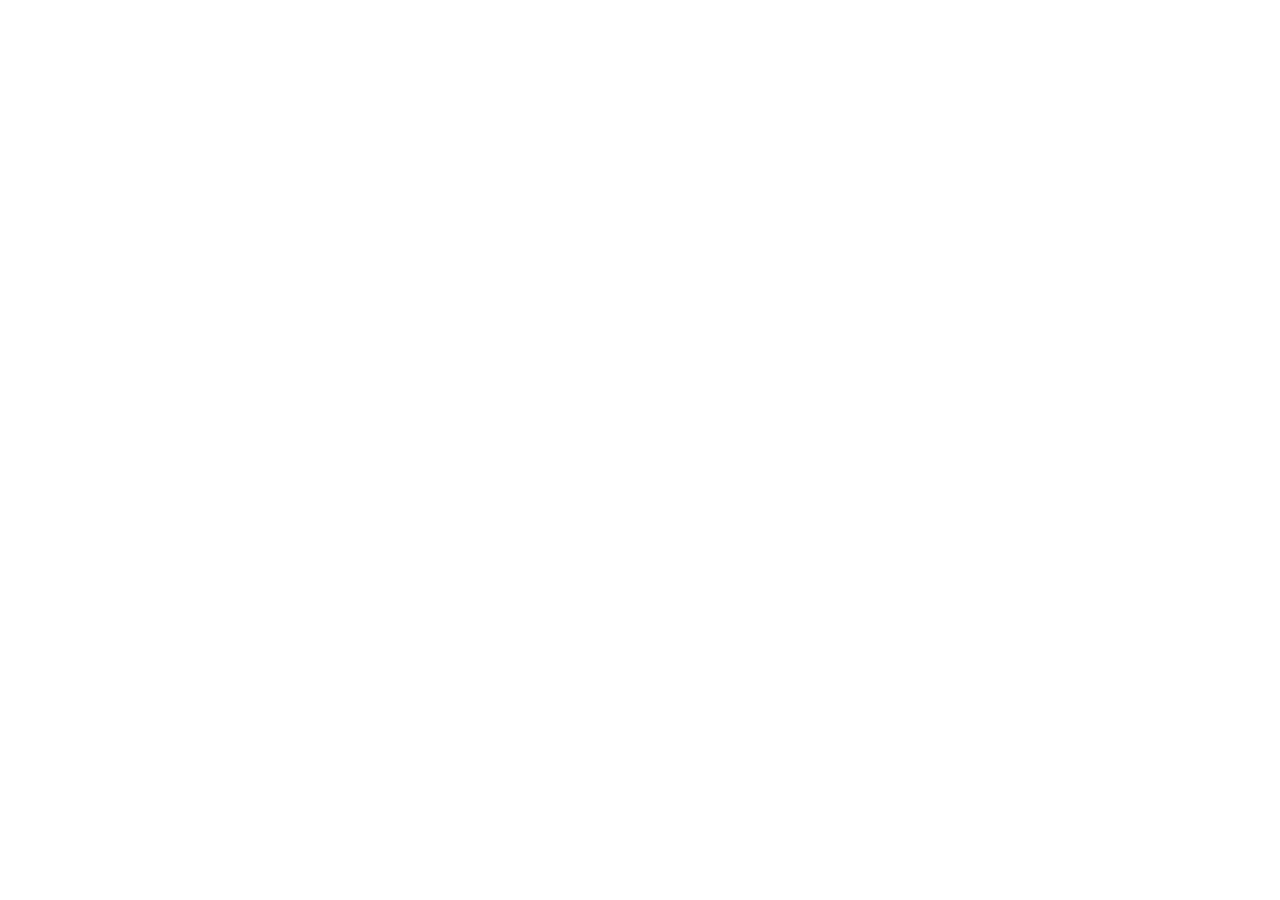
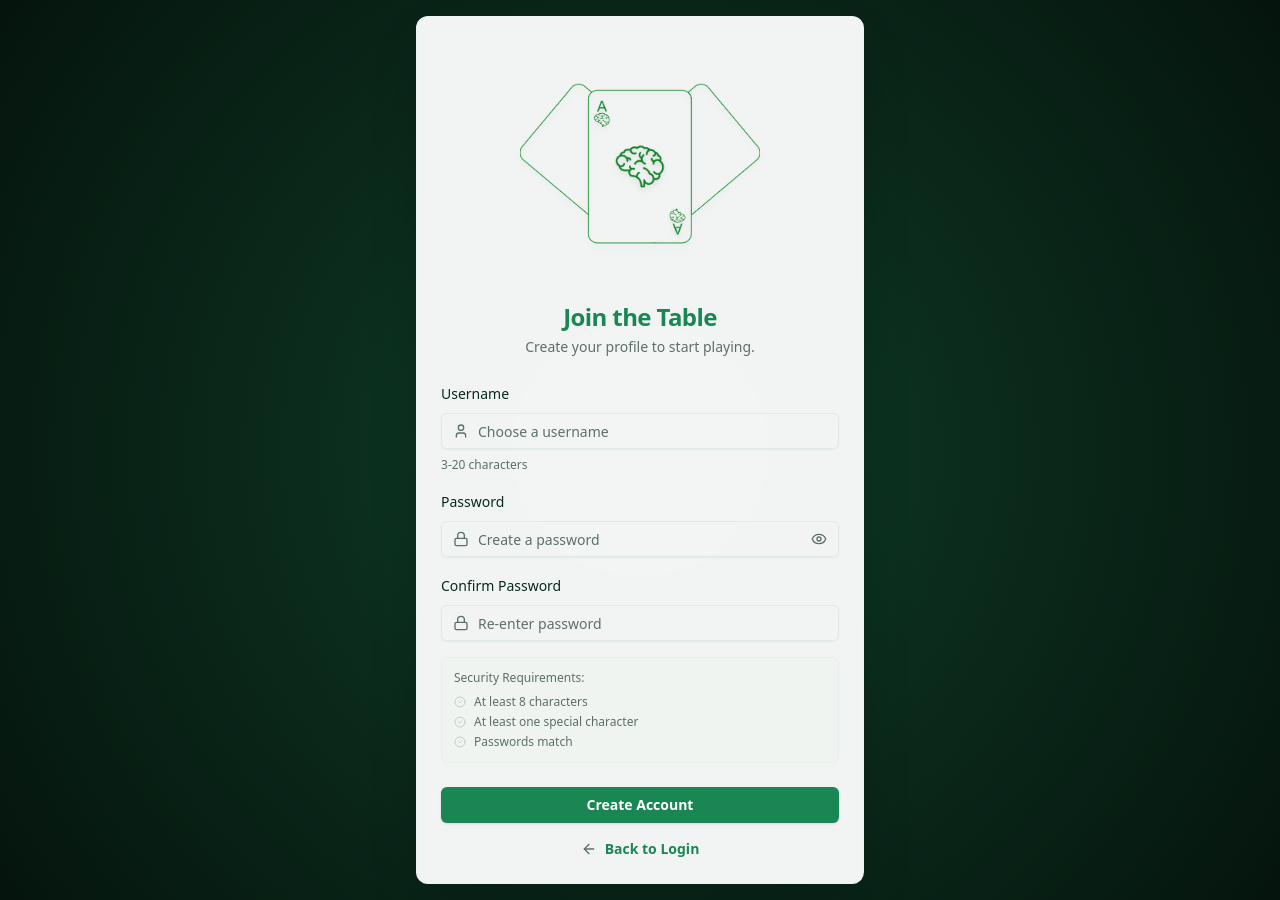
Before and after one commit to nateenglert04/Smart-Casino-Frontend, a React (Vite) app: page /createAccount in a window 1280 px wide. Before the commit this address had no page. Before the commit the page ends 800 px from the top, so only its background shows below. Built offline with nearby package versions, Linux system fonts and the light colour scheme.

Commit message:
Added Navigation between Login and Create Account

```diff
--- a/src/App.tsx
+++ b/src/App.tsx
@@ -1,6 +1,7 @@
 import { Routes, Route, BrowserRouter } from "react-router-dom";
 import { ThemeProvider } from "./contexts/ThemeContext"
 import LoginPage from "./pages/Register/LoginPage";
+import CreateAccountPage from "./pages/Register/CreateAccountPage";
 
 function App() {
 
@@ -10,6 +11,7 @@ function App() {
         <Routes>
           {/* Add Routes here with relevant paths and page references*/}
           <Route path="/" element={<LoginPage />} /> {/*Change to /login once authentication is implemented*/}
+          <Route path="/createAccount" element={<CreateAccountPage />} />
         </Routes>
       </ThemeProvider>
     </BrowserRouter>
--- a/src/pages/Register/CreateAccountPage.tsx
+++ b/src/pages/Register/CreateAccountPage.tsx
@@ -0,0 +1,239 @@
+import React, { useState, useEffect } from 'react';
+import { Link, useNavigate } from 'react-router-dom';
+import { Eye, EyeOff, Lock, User, AlertCircle, CheckCircle2, ArrowLeft } from 'lucide-react';
+
+// Shadcn UI Imports
+import { Button } from '../../components/ui/button';
+import { Input } from '../../components/ui/input';
+import { Label } from '../../components/ui/label';
+import {
+  Card,
+  CardContent,
+  CardDescription,
+  CardFooter,
+  CardHeader,
+  CardTitle,
+} from '../../components/ui/card';
+
+// Asset Import
+import smartCasinoLogo from '../../assets/smart-casino.png';
+
+const CreateAccountPage = () => {
+  const navigate = useNavigate();
+
+  // State
+  const [formData, setFormData] = useState({
+    username: '',
+    password: '',
+    confirmPassword: ''
+  });
+
+  const [showPassword, setShowPassword] = useState(false);
+  const [error, setError] = useState('');
+  const [isLoading, setIsLoading] = useState(false);
+
+  // Requirements Constants
+  const requirements = {
+    usernameMin: 3,
+    usernameMax: 20,
+    passMin: 8,
+    passSpecial: /[!@#$%^&*(),.?":{}|<>]/,
+  };
+
+  // Live Validation Logic
+  const isValid = {
+    usernameLength: formData.username.length >= requirements.usernameMin && formData.username.length <= requirements.usernameMax,
+    passLength: formData.password.length >= requirements.passMin,
+    passSpecial: requirements.passSpecial.test(formData.password),
+    passMatch: formData.password.length > 0 && formData.password === formData.confirmPassword
+  };
+
+  // Helper to check if form is ready for submit
+  const isFormValid = isValid.usernameLength && isValid.passLength && isValid.passSpecial && isValid.passMatch;
+
+  const handleInputChange = (e: React.ChangeEvent<HTMLInputElement>) => {
+    const { id, value } = e.target;
+    setFormData((prev) => ({ ...prev, [id]: value }));
+    setError('');
+  };
+
+  const handleRegister = async (e: React.FormEvent) => {
+    e.preventDefault();
+
+    if (!isFormValid) {
+      setError('Please ensure all requirements are met.');
+      return;
+    }
+
+    try {
+      setIsLoading(true);
+      // TODO: Add Registration API call here
+      console.log('Registering User:', { username: formData.username, password: formData.password });
+
+      await new Promise(resolve => setTimeout(resolve, 1500));
+
+      // On success, redirect to login or dashboard
+      navigate('/dashboard');
+    } catch (err) {
+      setError('Failed to create account. Please try again.');
+    } finally {
+      setIsLoading(false);
+    }
+  };
+
+  return (
+    <div className="min-h-screen w-full flex items-center justify-center bg-felt-gradient p-4">
+
+      <Card className="w-full max-w-md shadow-2xl border-sidebar-border/20 bg-card/95 backdrop-blur-sm">
+        <CardHeader className="space-y-4 flex flex-col items-center text-center">
+          {/* Logo - slightly smaller here to save vertical space */}
+          <div className="w-60 h-60 relative mb-1">
+            <img
+              src={smartCasinoLogo}
+              alt="Smart Casino Logo"
+              className="w-full h-full object-contain drop-shadow-md"
+            />
+          </div>
+          <div className="space-y-1">
+            <CardTitle className="text-2xl font-bold tracking-tight text-primary">
+              Join the Table
+            </CardTitle>
+            <CardDescription>
+              Create your profile to start playing.
+            </CardDescription>
+          </div>
+        </CardHeader>
+
+        <form onSubmit={handleRegister}>
+          <CardContent className="space-y-4">
+
+            {error && (
+              <div className="flex items-center gap-2 p-3 text-sm text-destructive bg-destructive/10 rounded-md border border-destructive/20">
+                <AlertCircle className="h-4 w-4" />
+                <span>{error}</span>
+              </div>
+            )}
+
+            {/* Username Field */}
+            <div className="space-y-2">
+              <Label htmlFor="username">Username</Label>
+              <div className="relative">
+                <User className="absolute left-3 top-2.5 h-4 w-4 text-muted-foreground" />
+                <Input
+                  id="username"
+                  placeholder="Choose a username"
+                  className="pl-9"
+                  value={formData.username}
+                  onChange={handleInputChange}
+                  maxLength={requirements.usernameMax}
+                  autoComplete="username"
+                />
+              </div>
+              <p className={`text-xs transition-colors ${
+                  formData.username.length > 0
+                    ? (isValid.usernameLength ? 'text-green-600 dark:text-green-400' : 'text-destructive')
+                    : 'text-muted-foreground'
+                }`}>
+                {requirements.usernameMin}-{requirements.usernameMax} characters
+              </p>
+            </div>
+
+            {/* Password Field */}
+            <div className="space-y-2">
+              <Label htmlFor="password">Password</Label>
+              <div className="relative">
+                <Lock className="absolute left-3 top-2.5 h-4 w-4 text-muted-foreground" />
+                <Input
+                  id="password"
+                  type={showPassword ? 'text' : 'password'}
+                  placeholder="Create a password"
+                  className="pl-9 pr-9"
+                  value={formData.password}
+                  onChange={handleInputChange}
+                  autoComplete="new-password"
+                />
+                <button
+                  type="button"
+                  onClick={() => setShowPassword(!showPassword)}
+                  className="absolute right-3 top-2.5 text-muted-foreground hover:text-foreground transition-colors"
+                >
+                  {showPassword ? <EyeOff className="h-4 w-4" /> : <Eye className="h-4 w-4" />}
+                </button>
+              </div>
+            </div>
+
+            {/* Confirm Password Field */}
+            <div className="space-y-2">
+              <Label htmlFor="confirmPassword">Confirm Password</Label>
+              <div className="relative">
+                <Lock className="absolute left-3 top-2.5 h-4 w-4 text-muted-foreground" />
+                <Input
+                  id="confirmPassword"
+                  type={showPassword ? 'text' : 'password'}
+                  placeholder="Re-enter password"
+                  className="pl-9"
+                  value={formData.confirmPassword}
+                  onChange={handleInputChange}
+                  autoComplete="new-password"
+                />
+              </div>
+            </div>
+
+            {/* Combined Requirements Checklist */}
+            <div className="space-y-1 mt-2 p-3 bg-muted/50 rounded-md border border-border/50">
+              <p className="text-xs font-medium mb-2 text-muted-foreground">Security Requirements:</p>
+
+              <RequirementItem
+                met={isValid.passLength}
+                text={`At least ${requirements.passMin} characters`}
+              />
+              <RequirementItem
+                met={isValid.passSpecial}
+                text="At least one special character"
+              />
+              <RequirementItem
+                met={isValid.passMatch}
+                text="Passwords match"
+              />
+            </div>
+
+          </CardContent>
+
+          <CardFooter className="flex flex-col space-y-4">
+            <Button
+              type="submit"
+              className="w-full font-bold bg-sidebar-primary hover:bg-sidebar-primary/90 text-sidebar-primary-foreground transition-all"
+              disabled={isLoading}
+            >
+              {isLoading ? 'Creating Account...' : 'Create Account'}
+            </Button>
+
+            <div className="flex items-center justify-center gap-2 text-sm text-muted-foreground">
+              <ArrowLeft className="h-4 w-4" />
+              {/* Fix to /login once Authentication is added */}
+              <Link
+                to="/"
+                className="font-semibold text-primary hover:underline underline-offset-4"
+              >
+                Back to Login
+              </Link>
+            </div>
+          </CardFooter>
+        </form>
+      </Card>
+    </div>
+  );
+}
+
+function RequirementItem({ met, text }: { met: boolean; text: string }) {
+  return (
+    <div className={`flex items-center gap-2 text-xs transition-colors duration-300 ${
+      met ? 'text-green-600 dark:text-green-400 font-medium' : 'text-muted-foreground'
+    }`}>
+      <CheckCircle2 className={`h-3 w-3 ${met ? 'opacity-100' : 'opacity-30'}`} />
+      <span>{text}</span>
+    </div>
+  );
+}
+
+export default CreateAccountPage;
--- a/src/pages/Register/LoginPage.tsx
+++ b/src/pages/Register/LoginPage.tsx
@@ -1,6 +1,6 @@
 import React, { useState } from 'react';
 import { Link, useNavigate } from 'react-router-dom';
-import { Eye, EyeOff, Lock, User, AlertCircle, CheckCircle2 } from 'lucide-react';
+import { Eye, EyeOff, Lock, User, AlertCircle} from 'lucide-react';
 
 // Shadcn UI Imports - Adjust paths based on your folder structure
 import { Button } from '../../components/ui/button';
@@ -152,7 +152,7 @@ const LoginPage = () => {
             <div className="text-center text-sm text-muted-foreground">
               Don&apos;t have a seat at the table?{' '}
               <Link
-                to="/create-account"
+                to="/createAccount"
                 className="font-semibold text-primary hover:underline underline-offset-4"
               >
                 Create Account
```
